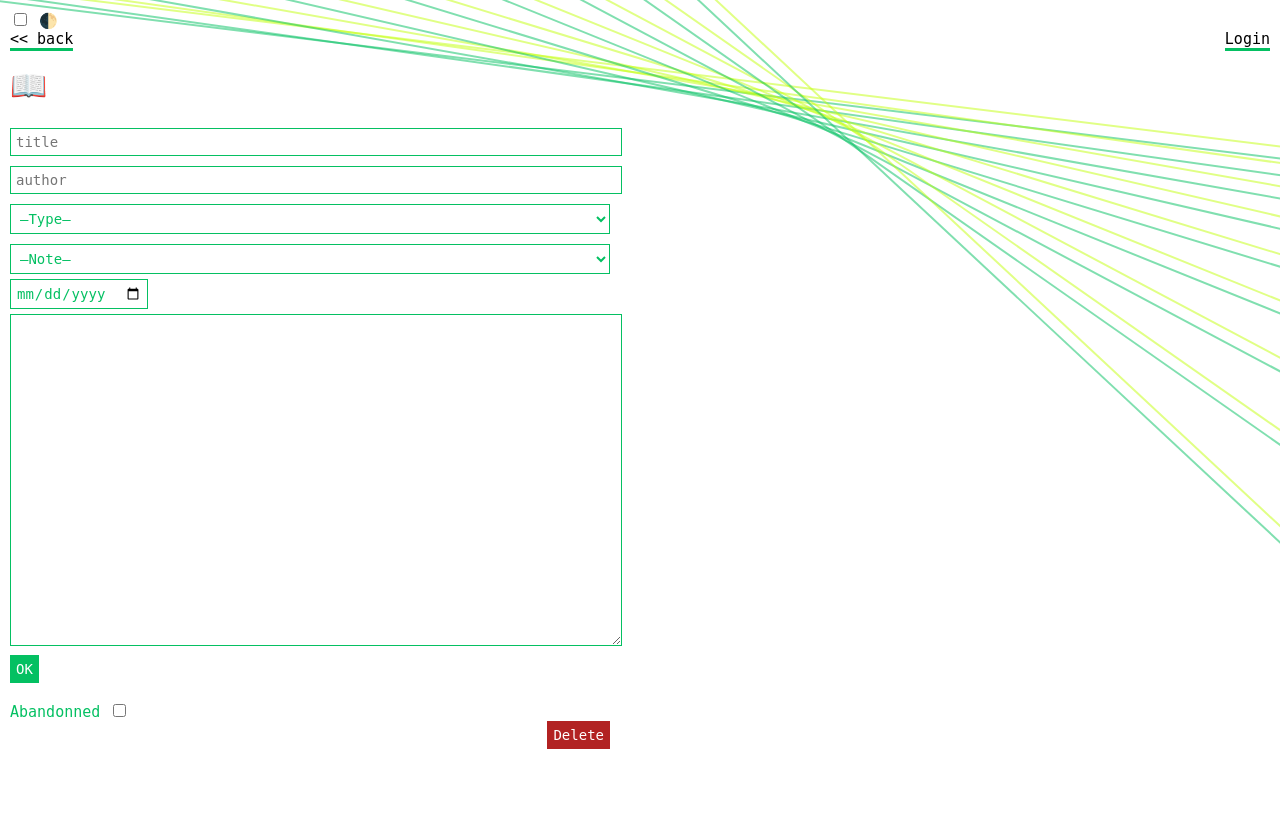
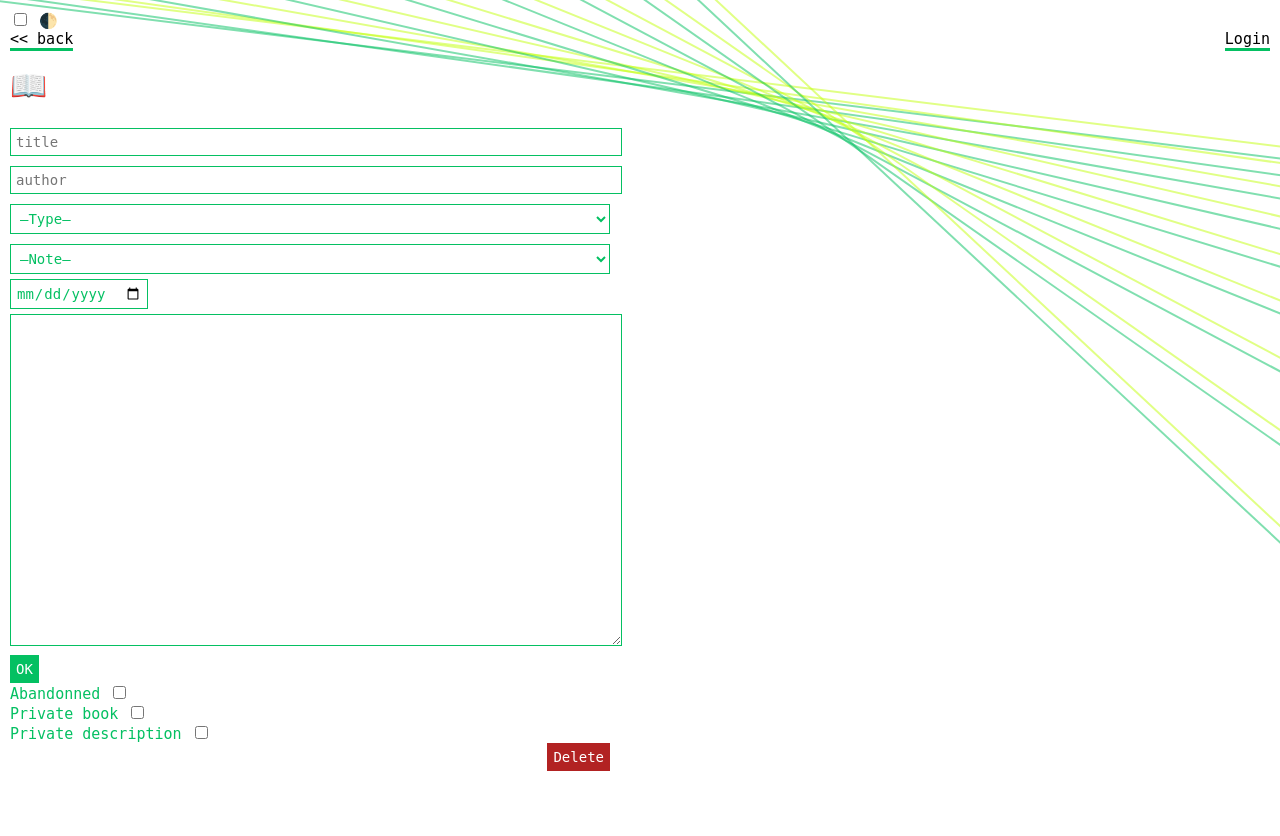
Before and after one commit to eliseduverdier/books, a Symfony app: template app/front/templates/edit.html.twig in a window 1280 px wide; the page is wider, and only the part inside the window is pictured. Run offline with Twig, Linux system fonts and the light colour scheme; the template is opened without the code that fills it, so the values that code supplies are empty; some libraries are stand-ins or nearby versions.

Commit message:
feat(private): add option to make some books private, or only their description

```diff
--- a/app/front/templates/edit.html.twig
+++ b/app/front/templates/edit.html.twig
@@ -57,10 +57,21 @@
             <button type="submit">OK</button>
         </div>
         <div>
-            <br>
             <label>
                 Abandonned
                 <input type="checkbox" name="abandonned_at" value="1" {{ book.abandonned_at ? 'checked' : '' }}/>
+            </label>
+        </div>
+        <div>
+            <label>
+                Private book
+                <input type="checkbox" name="private_book" value="1" {{ book.private_book ? 'checked' : '' }}/>
+            </label>
+        </div>
+        <div>
+            <label>
+                Private description
+                <input type="checkbox" name="private_summary" value="1" {{ book.private_summary ? 'checked' : '' }}/>
             </label>
         </div>
         <div>
--- a/app/front/templates/error.html.twig
+++ b/app/front/templates/error.html.twig
@@ -1,8 +1,9 @@
 {% extends 'base.html.twig' %}
 
 {% block body %}
-    <h1>There was an error :'(</h1>
+    <h1>There was an error 💻🦖🕳</h1>
     <p>
-    {{ error }}
+        See the logs
+{#    {{ error }}#}
     </p>
 {% endblock%}
--- a/app/front/templates/list.html.twig
+++ b/app/front/templates/list.html.twig
@@ -38,6 +38,8 @@
         {% endif %}
 
         {% for book in books %}
+            {% if (authenticated or not book.private_book) %}
+
             <li class="books-list__item {{ book.finished_at ? 'done' : (book.abandonned_at ? 'abandonned' : 'reading') }}">
                 <div class="title-item">
                     <a href="?slug={{ book.slug }}&action={{ authenticated ? 'edit' : 'show' }}"
@@ -63,6 +65,8 @@
                     ? book.finished_at|date('Y⋅m⋅d')
                     :  (book.abandonned_at ? 'abandonned' : 'currently reading') }}</div>
             </li>
+
+        {% endif %}
         {% endfor %}
     </ul>
 {% endblock %}
--- /dev/null
+++ b/app/migrations/private-books.sql
@@ -0,0 +1,2 @@
+ALTER TABLE books ADD COLUMN private_book boolean NOT NULL DEFAULT false;
+ALTER TABLE books ADD COLUMN private_summary boolean NOT NULL DEFAULT false;
--- a/app/src/Data/Database.php
+++ b/app/src/Data/Database.php
@@ -46,6 +46,8 @@ class Database implements DataInterface
             'summary' => $data['summary'],
             'finished_at' => empty($data['finished_at']) ? null : $data['finished_at'],
             'abandonned_at' => $data['abandonned_at'] ? date('Y-m-d') : null,
+            'private_book' => $data['private_book'],
+            'private_summary' => $data['private_summary'],
         ]);
     }
 
--- a/app/src/Data/MysqlDriver.php
+++ b/app/src/Data/MysqlDriver.php
@@ -128,7 +128,7 @@ WHERE $field = ?;
         foreach ($data as $k => $v) {
             $assignations[] = "$k = ?";
         }
-        // todo edit author
+        // todo edit author ?
         $assignations = implode(', ', $assignations);
         $stmt = $this->connection->prepare("UPDATE {$this->tableName} SET $assignations WHERE slug = ?;");
         $params = array_merge($data, [$slug]);
```
Also changed, not shown: app/front/templates/see.html.twig (+7 -3 lines).
